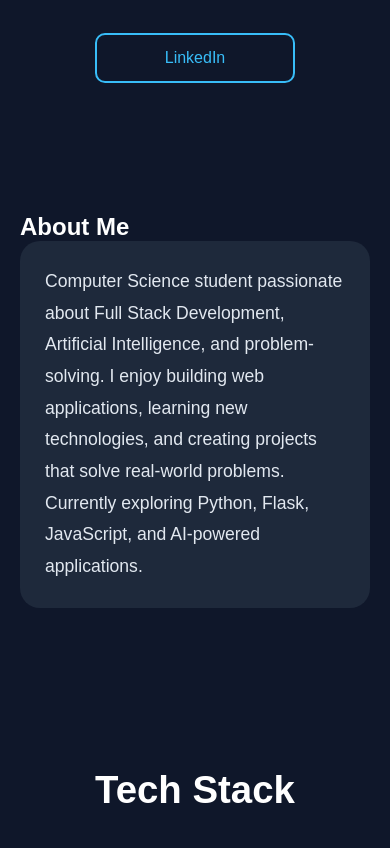
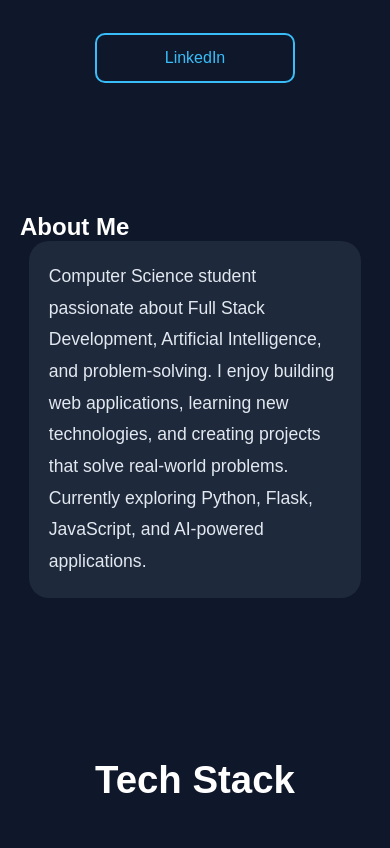
Before and after one commit to nikhitha2812/PersonalPortfolio, a Flask app: page / in a window 390 px wide. Shown: the part 781-1629 px from the top of the page. Run offline with Flask 3, Linux system fonts and the light colour scheme.

Commit message:
Fixed about and experience layout

```diff
--- a/static/css/style.css
+++ b/static/css/style.css
@@ -135,6 +135,7 @@ color:black;
 /* ABOUT */
 .about-card{
     background:#1e293b;
+    width:90%;
     max-width:1000px;
     margin:auto;
     padding:40px;
@@ -142,9 +143,13 @@ border-radius:20px;
 }
 
 .about-card p{
+    font-size:1.1rem;
     line-height:1.8;
-font-size:1.1rem;
     color:#e2e8f0;
+
+    word-wrap:break-word;
+    overflow-wrap:break-word;
+    white-space:normal;
 }
 
 /* TECH STACK */
@@ -252,9 +257,9 @@ font-weight:bold;
 
 /* EXPERIENCE */
 .experience-container{
+    width:90%;
     max-width:1200px;
     margin:auto;
-
 
     display:flex;
     align-items:center;
@@ -263,7 +268,6 @@ gap:40px;
     background:#1e293b;
     padding:40px;
     border-radius:20px;
-
 }
 
 .experience-content{
@@ -485,3 +489,20 @@ nav{
         align-items:center;
     }
 }
+@media screen and (max-width:768px){
+
+    .about-card,
+    .experience-container{
+        width:95%;
+        padding:20px;
+    }
+
+    .experience-container{
+        flex-direction:column;
+    }
+
+    .certificate-image img{
+        max-width:100%;
+    }
+
+}
```
Lines whose indentation alone changed are shown as unchanged.
